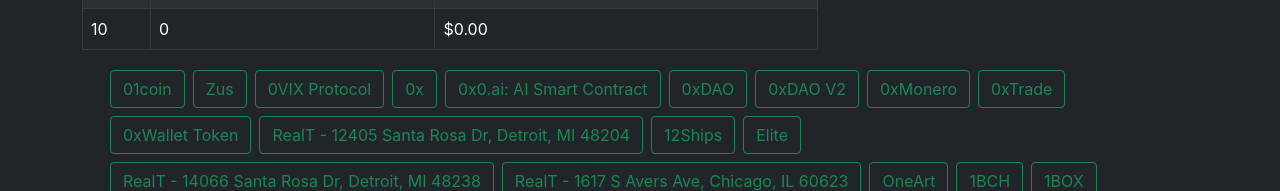
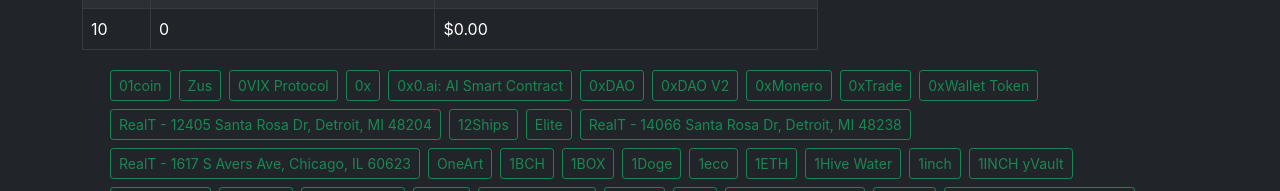
Before and after one commit to demaroto/balancecrypto, a React (Create React App) app: page / in a window 1280 px wide. Shown: the part 761-952 px from the top of the page. Built offline with nearby package versions, Linux system fonts and the light colour scheme.

Commit message:
fix: symbol coin

```diff
--- a/src/components/TokenRouter.Component.js
+++ b/src/components/TokenRouter.Component.js
@@ -31,7 +31,7 @@
     return (
         <>
         <div className='container'>
-            {tokens.map(token => <Link to={`https://balancecrypto.com.br/token/${token.id}`} className='btn btn-outline-success m-1'>{token.name}</Link>)}
+            {tokens.map(token => <Link to={`https://balancecrypto.com.br/token/${token.symbol}`} className='btn btn-outline-success m-1 btn-sm'>{token.name}</Link>)}
         </div>
         <footer className="d-flex flex-wrap justify-content-between align-items-center py-3 my-4 border-top border-success">
             <div className="col-md-4 d-flex align-items-center">
```
Also changed, not shown: 1 other file (tests, documents, lock files or other folders).
